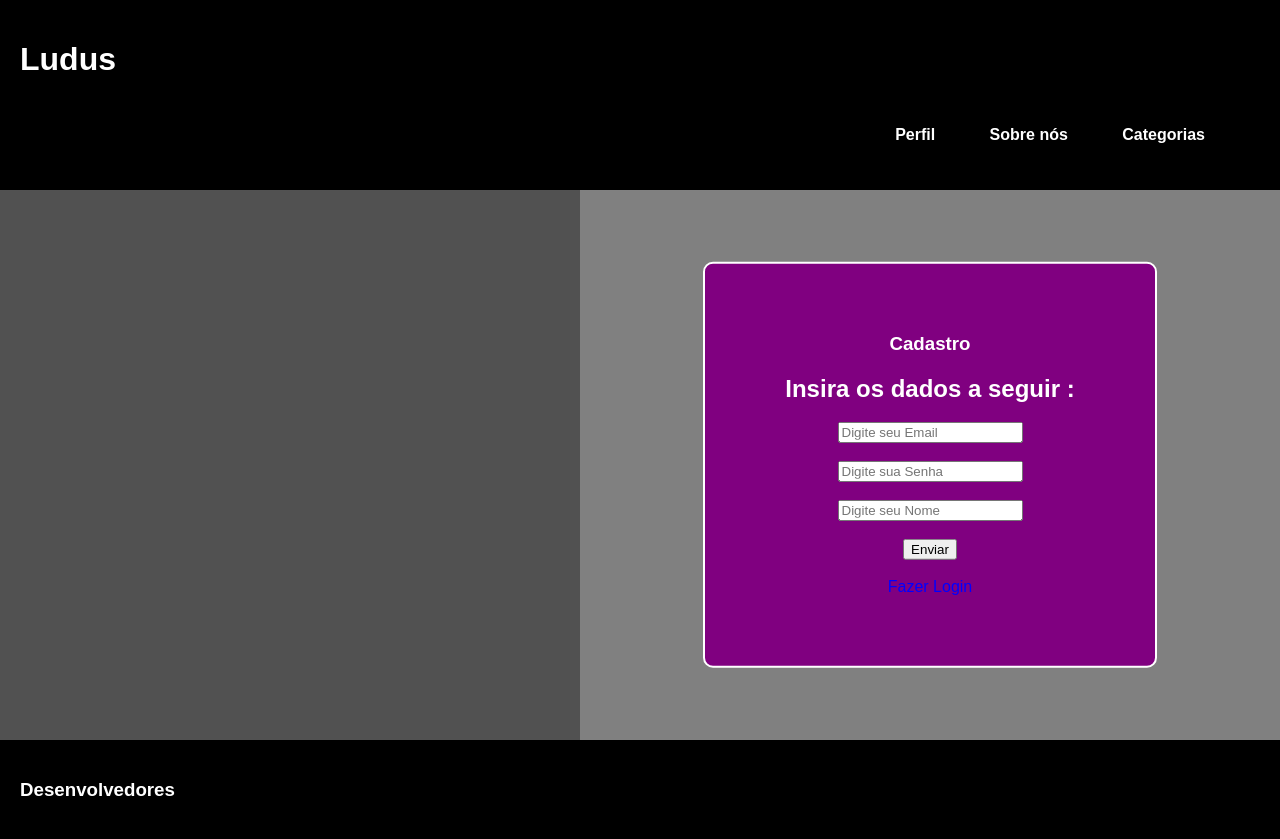
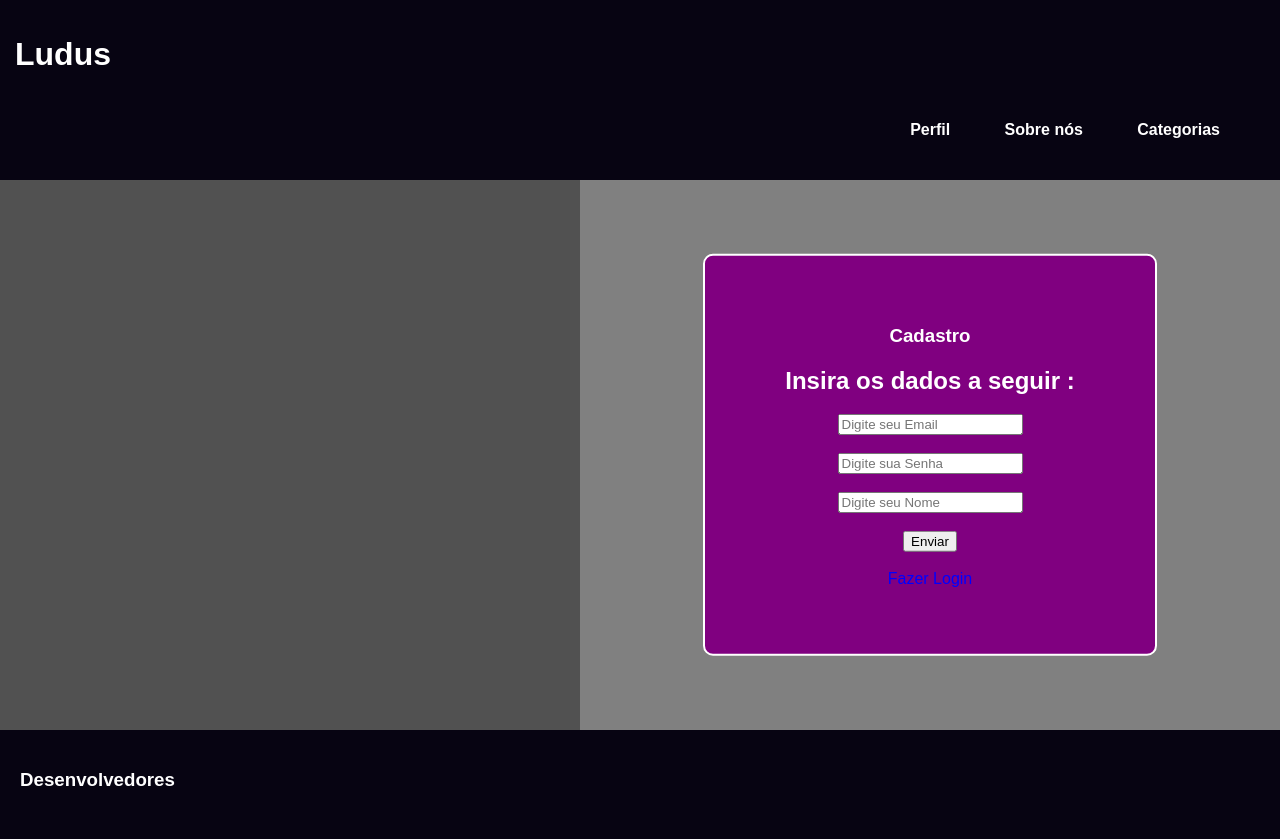
Before and after one commit to LarissaSCordeiro/Ludus, a PHP site: page /cadastro.php in a window 1280 px wide. After the commit the page ends 786 px from the top, so only its background shows below. Run offline with PHP 8.4, Linux system fonts and the light colour scheme.

Commit message:
Add o css de novo...
Dei uma olhada e o css, da pagina de cadastro e login pode ser recicladissimo !
obs: Se o style tiver sido alterado e a pagina não atualizar, aperta CTRL + F5 que vai atualizar, se não, tem que dar uma olhada ai, mas, de inicio esta funcionando era só um problema de cache mesmo. E vamos manter um contato no whats, não deixar o colega falar sozinho, e nem fazer tudo sozinho sem ligar pra opiniao dos outros bora corroborar pro nosso tcc e nossa relacao serem boas e estaveis ate o final. E olhem o cronograma...

```diff
--- a/css/style.css
+++ b/css/style.css
@@ -14,8 +14,8 @@ margin: 0;
 }
 /* Cabeçalho */
 header {
-background-color:black;
-padding: 20px;
+background-color:#070412;
+padding: 15px;
 }
 /* Links do cabeçalho */
 header a {
@@ -24,12 +24,11 @@ color:white;
 /*menu*/
 }
 nav {
-	border-bottom: solid 1px #eaeaeb;
 	height: 70px;
 	line-height: 70px;
 }
 menu {
-	margin: 0 30px 0 0;
+	margin: 0 20px 0 0;
 	float : right;
 }
 /* Links do menu */
@@ -41,7 +40,8 @@ menu a {
 	line-height: 70px;
 }
 menu a:hover {
-	background-color: #888;
+	background-color: #cd3dff;
+	border-radius : 25px;
 	color: #fff;
 }
 label {
@@ -112,12 +112,12 @@ height: 40%;
 width: 50%;
 }
 #cad{ /*Proporcoes do container do cadastro*/
-height: 55%;
+
 width: 50%;
 }
 /* final */
 footer {
 margin-top: auto;
-background-color:black;
+background-color:#070412;
 padding: 20px;
 }
```
